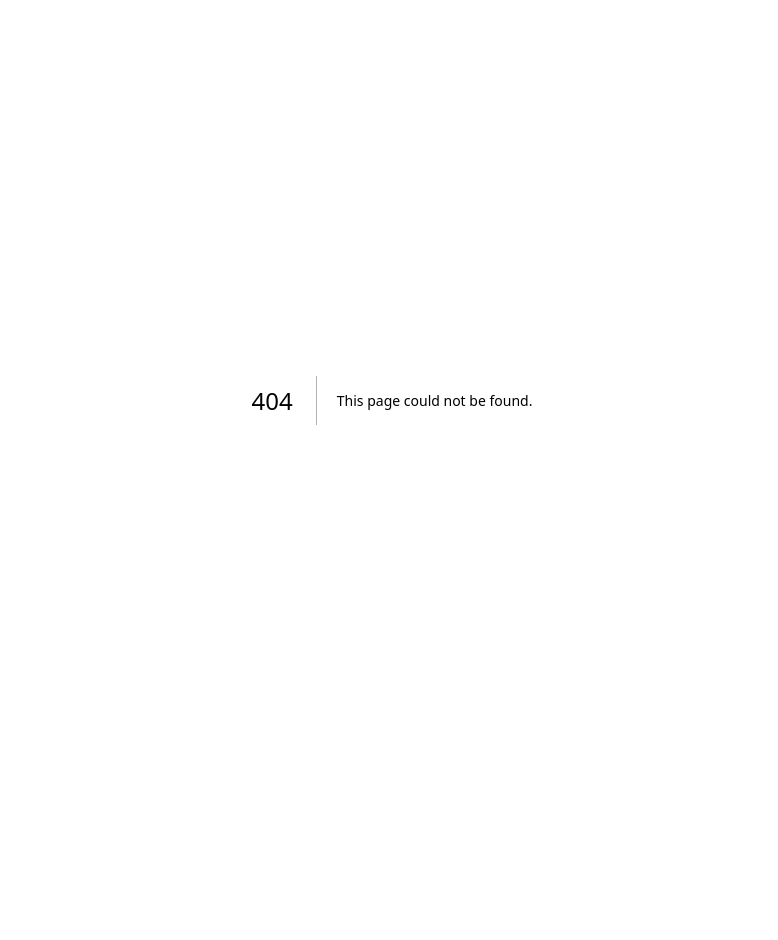
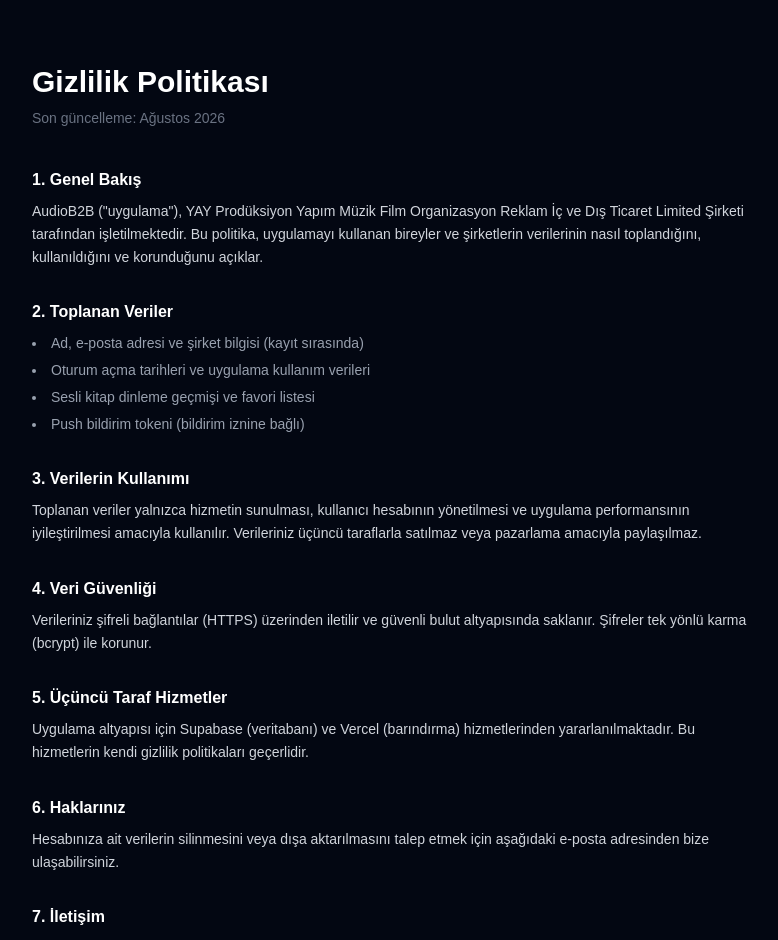
Before and after one commit to yaymuzikyapim/audiob2b, a Next.js app: page /privacy in a window 1280 px wide. Before the commit this address had no page. Shown: the top 940 px of the page, without its empty margins (248-1026 px from the left). Before the commit the page ends 800 px from the top, so only its background shows below. Built offline with nearby package versions, Linux system fonts and the light colour scheme.

Commit message:
feat: add privacy policy page

```diff
--- /dev/null
+++ b/src/app/privacy/page.tsx
@@ -0,0 +1,54 @@
+export const metadata = { title: "Gizlilik Politikası – AudioB2B" };
+
+export default function PrivacyPage() {
+  return (
+    <main className="min-h-screen bg-gray-950 text-gray-300">
+      <div className="max-w-3xl mx-auto px-6 py-16">
+        <h1 className="text-3xl font-bold text-white mb-2">Gizlilik Politikası</h1>
+        <p className="text-gray-500 text-sm mb-10">Son güncelleme: Ağustos 2026</p>
+
+        <section className="space-y-8 text-sm leading-relaxed">
+          <div>
+            <h2 className="text-white font-semibold text-base mb-2">1. Genel Bakış</h2>
+            <p>AudioB2B ("uygulama"), YAY Prodüksiyon Yapım Müzik Film Organizasyon Reklam İç ve Dış Ticaret Limited Şirketi tarafından işletilmektedir. Bu politika, uygulamayı kullanan bireyler ve şirketlerin verilerinin nasıl toplandığını, kullanıldığını ve korunduğunu açıklar.</p>
+          </div>
+
+          <div>
+            <h2 className="text-white font-semibold text-base mb-2">2. Toplanan Veriler</h2>
+            <ul className="list-disc list-inside space-y-1 text-gray-400">
+              <li>Ad, e-posta adresi ve şirket bilgisi (kayıt sırasında)</li>
+              <li>Oturum açma tarihleri ve uygulama kullanım verileri</li>
+              <li>Sesli kitap dinleme geçmişi ve favori listesi</li>
+              <li>Push bildirim tokeni (bildirim iznine bağlı)</li>
+            </ul>
+          </div>
+
+          <div>
+            <h2 className="text-white font-semibold text-base mb-2">3. Verilerin Kullanımı</h2>
+            <p>Toplanan veriler yalnızca hizmetin sunulması, kullanıcı hesabının yönetilmesi ve uygulama performansının iyileştirilmesi amacıyla kullanılır. Verileriniz üçüncü taraflarla satılmaz veya pazarlama amacıyla paylaşılmaz.</p>
+          </div>
+
+          <div>
+            <h2 className="text-white font-semibold text-base mb-2">4. Veri Güvenliği</h2>
+            <p>Verileriniz şifreli bağlantılar (HTTPS) üzerinden iletilir ve güvenli bulut altyapısında saklanır. Şifreler tek yönlü karma (bcrypt) ile korunur.</p>
+          </div>
+
+          <div>
+            <h2 className="text-white font-semibold text-base mb-2">5. Üçüncü Taraf Hizmetler</h2>
+            <p>Uygulama altyapısı için Supabase (veritabanı) ve Vercel (barındırma) hizmetlerinden yararlanılmaktadır. Bu hizmetlerin kendi gizlilik politikaları geçerlidir.</p>
+          </div>
+
+          <div>
+            <h2 className="text-white font-semibold text-base mb-2">6. Haklarınız</h2>
+            <p>Hesabınıza ait verilerin silinmesini veya dışa aktarılmasını talep etmek için aşağıdaki e-posta adresinden bize ulaşabilirsiniz.</p>
+          </div>
+
+          <div>
+            <h2 className="text-white font-semibold text-base mb-2">7. İletişim</h2>
+            <p>Sorularınız için: <a href="mailto:yay@yayyapim.com" className="text-blue-400 hover:underline">yay@yayyapim.com</a></p>
+          </div>
+        </section>
+      </div>
+    </main>
+  );
+}
```
